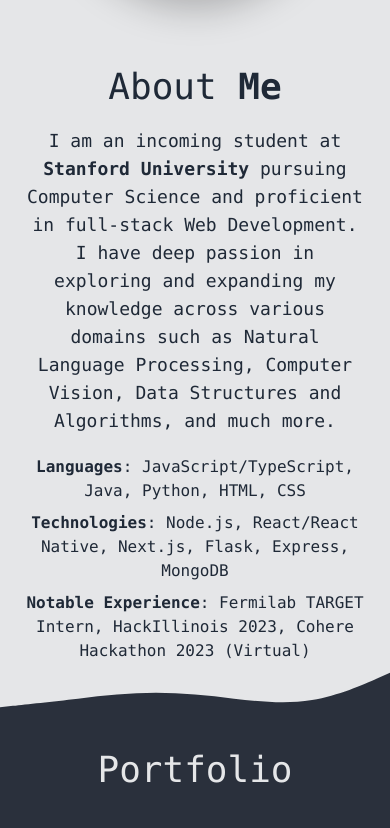
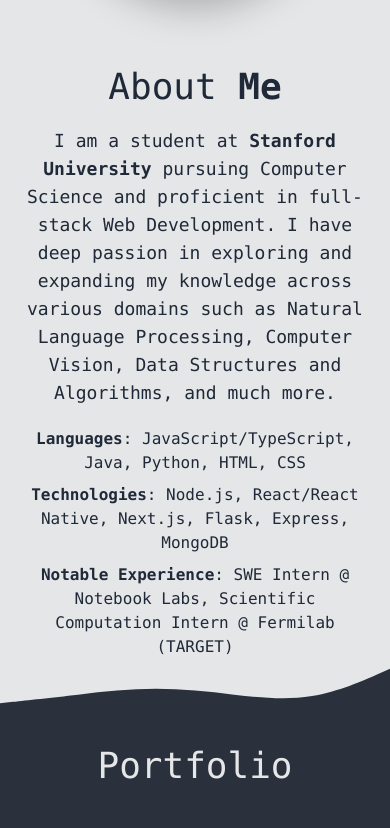
Before and after one commit to marcreniel/notmarc.me, a Next.js app: page / in a window 390 px wide. Shown: the part 1227-2055 px from the top of the page. Built offline with nearby package versions, Linux system fonts and the light colour scheme.

Commit message:
quick changes

```diff
--- a/components/about.jsx
+++ b/components/about.jsx
@@ -9,7 +9,7 @@ export default function About (props) {
                 <h1 className="mb-5 text-4xl">
                 About <span className="font-bold">Me</span>
                 </h1>
-                <p className="my-5 text-lg lg:pr-24">I am an incoming student at <span className="font-bold">Stanford University</span> pursuing Computer Science and proficient in full-stack Web Development. I have deep passion in exploring and expanding my knowledge across various domains such as Natural Language Processing, Computer Vision, Data Structures and Algorithms, and much more.</p>
+                <p className="my-5 text-lg lg:pr-24">I am a student at <span className="font-bold">Stanford University</span> pursuing Computer Science and proficient in full-stack Web Development. I have deep passion in exploring and expanding my knowledge across various domains such as Natural Language Processing, Computer Vision, Data Structures and Algorithms, and much more.</p>
                 <h3 className="mb-2 text-l">
                 <span className="font-bold">Languages</span>: JavaScript/TypeScript, Java, Python, HTML, CSS
                 </h3>
@@ -17,7 +17,7 @@ export default function About (props) {
                 <span className="font-bold">Technologies</span>: Node.js, React/React Native, Next.js, Flask, Express, MongoDB
                 </h3>
                 <h3 className="mb-2 text-l">
-                <span className="font-bold">Notable Experience</span>:  Fermilab TARGET Intern, HackIllinois 2023, Cohere Hackathon 2023 (Virtual)
+                  <span className="font-bold">Notable Experience</span>:  SWE Intern @ Notebook Labs, Scientific Computation Intern @ Fermilab (TARGET)
                 </h3>
             </div>
           </div>
--- a/components/contact.jsx
+++ b/components/contact.jsx
@@ -19,7 +19,7 @@ export default function Contact (props) {
           </div>
           <div>
             <span className="footer-title">Resume</span>
-            <a href="resume.pdf" target="_blank" rel="noopener noreferrer" className="link link-hover">View Resume</a>
+            <a href="" target="_blank" rel="noopener noreferrer" className="link link-hover">Coming Soon!</a>
           </div>
       </div>
       </div>
```
